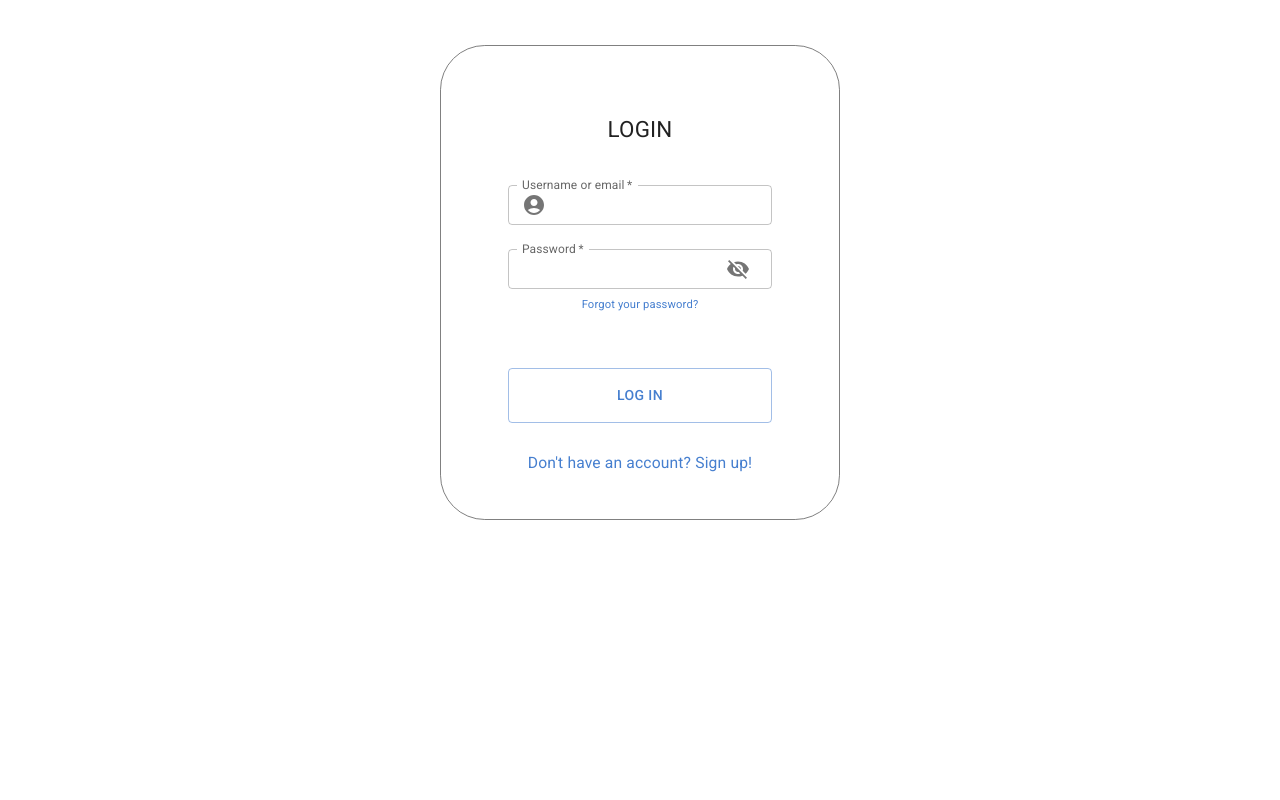
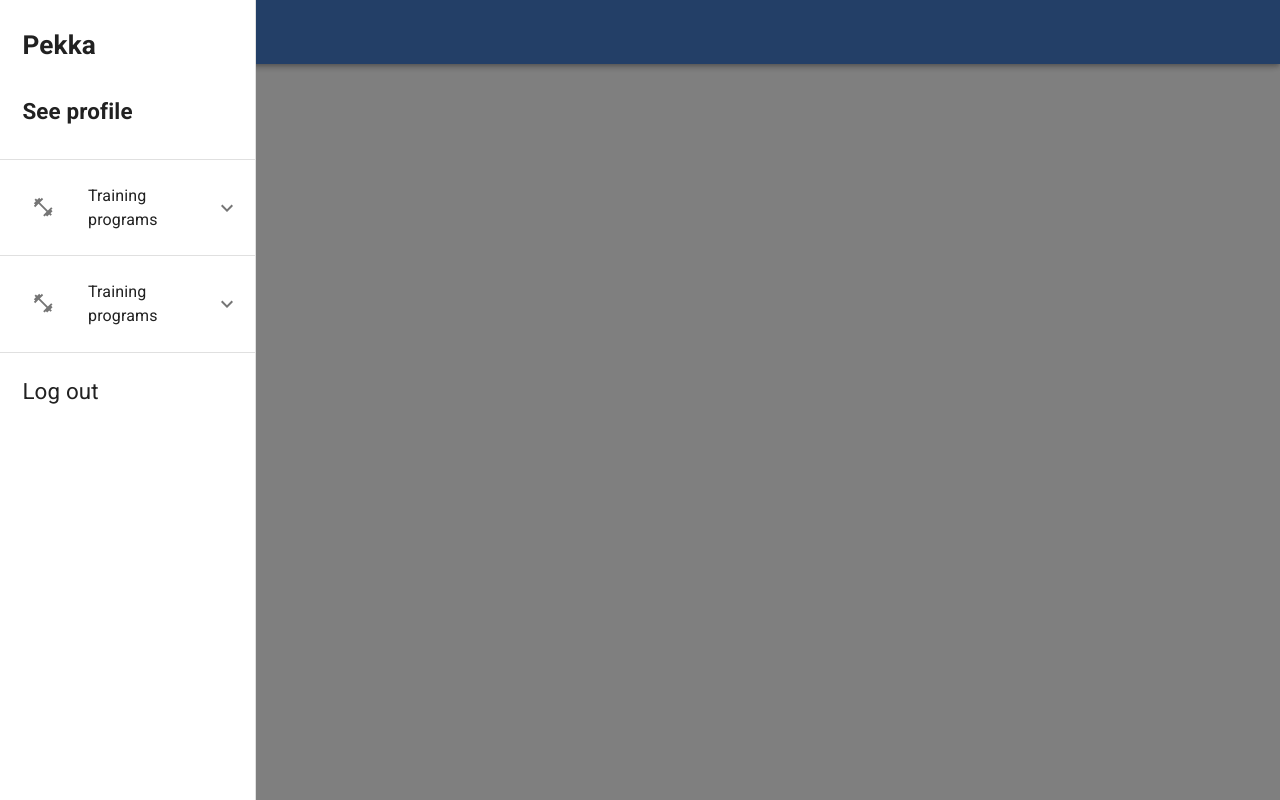
Before and after one commit to gijo57/climbing-app, a React (Create React App) app in the folder frontend/: page / in a window 1280 px wide. Both pictures are taken after a click on the button "menu". Built offline with nearby package versions, Linux system fonts and the light colour scheme; no server answers.

Commit message:
add backdrop when sidebar is open

```diff
--- a/frontend/src/App.jsx
+++ b/frontend/src/App.jsx
@@ -9,7 +9,7 @@ import { BrowserRouter as Router, Switch, Route, Link } from 'react-router-dom';
 import { login, logout, isAuth } from './services/auth';
 
 const App = () => {
-  const [auth, setAuth] = useState(false);
+  const [auth, setAuth] = useState(true);
 
   const readAuthStatus = async () => {
     const authStatus = await isAuth();
--- a/frontend/src/components/Nav.jsx
+++ b/frontend/src/components/Nav.jsx
@@ -2,6 +2,7 @@ import { useState } from 'react';
 import SideNavBar from './SideNavBar';
 import BottomNavBar from './BottomNavBar';
 import TopNavBar from './TopNavBar';
+import Backdrop from '@mui/material/Backdrop';
 
 const Nav = ({ onLogout }) => {
   const [isSideBarOpen, setIsSideBarOpen] = useState(false);
@@ -12,15 +13,22 @@ const Nav = ({ onLogout }) => {
 
   return (
     <div>
+      <Backdrop
+        sx={{ color: '#fff', zIndex: (theme) => theme.zIndex.drawer + 1 }}
+        open={isSideBarOpen}
+        onClick={handleSideBarOpen}
+      >
+        <SideNavBar
+          isOpen={isSideBarOpen}
+          onSideBarOpen={handleSideBarOpen}
+          onLogout={onLogout}
+        />
+      </Backdrop>
       <TopNavBar
         isSideBarOpen={isSideBarOpen}
         onSideBarOpen={handleSideBarOpen}
       />
-      <SideNavBar
-        isOpen={isSideBarOpen}
-        onSideBarOpen={handleSideBarOpen}
-        onLogout={onLogout}
-      />
+
       <h1>Hello World!</h1>
       <BottomNavBar />
     </div>
```
